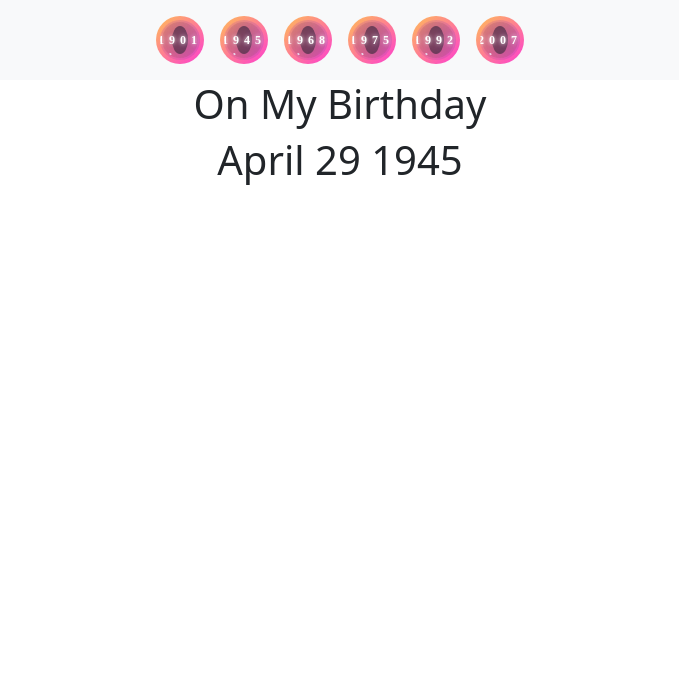
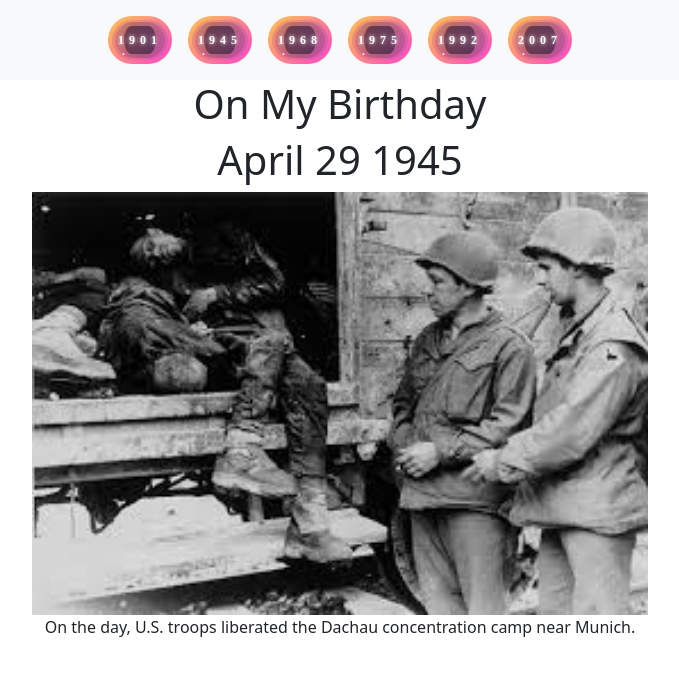
Before and after one commit to AlexRC125/On-My-Birthday, a plain HTML site: page index3.html in a window 1280 px wide. Shown: the whole page, without its empty margins (300-979 px from the left). Drawn offline with nearby package versions, Linux system fonts and the light colour scheme.

Commit message:
Changes7

```diff
--- a/css/style.css
+++ b/css/style.css
@@ -2,7 +2,7 @@
   display: flex;
   justify-content: center;
   align-items: center;
-  width: 3rem;
+  width: 4rem;
   overflow: hidden;
   height: 3rem;
   background-size: 300% 300%;
@@ -170,6 +170,10 @@ h1{
   text-align: center;
 }
 
+p{
+  text-align: center;
+}
+
 .center {
   display: block;
   margin-left: auto;
--- a/index3.html
+++ b/index3.html
@@ -122,13 +122,13 @@
 
   <div class="row">
     <div class="col">
-      <img src="">
+      <img src="img/images.jpg" class="center">
     </div>
   </div>
 
   <div class="row">
     <div class="col">
-      <p></p>
+      <p>On the day, U.S. troops liberated the Dachau concentration camp near Munich.</p>
     </div>
   </div>
 </div>
```
Also changed, not shown: index.html (+1 -1 lines), index6.html (+1 -1 lines), img/april-29th-date-on-a-single-day-calendar-vector.jpg (added), img/download (5).jpg (added), img/download (6).jpg (added), img/download (7).jpg (added), img/images.jpg (added).
